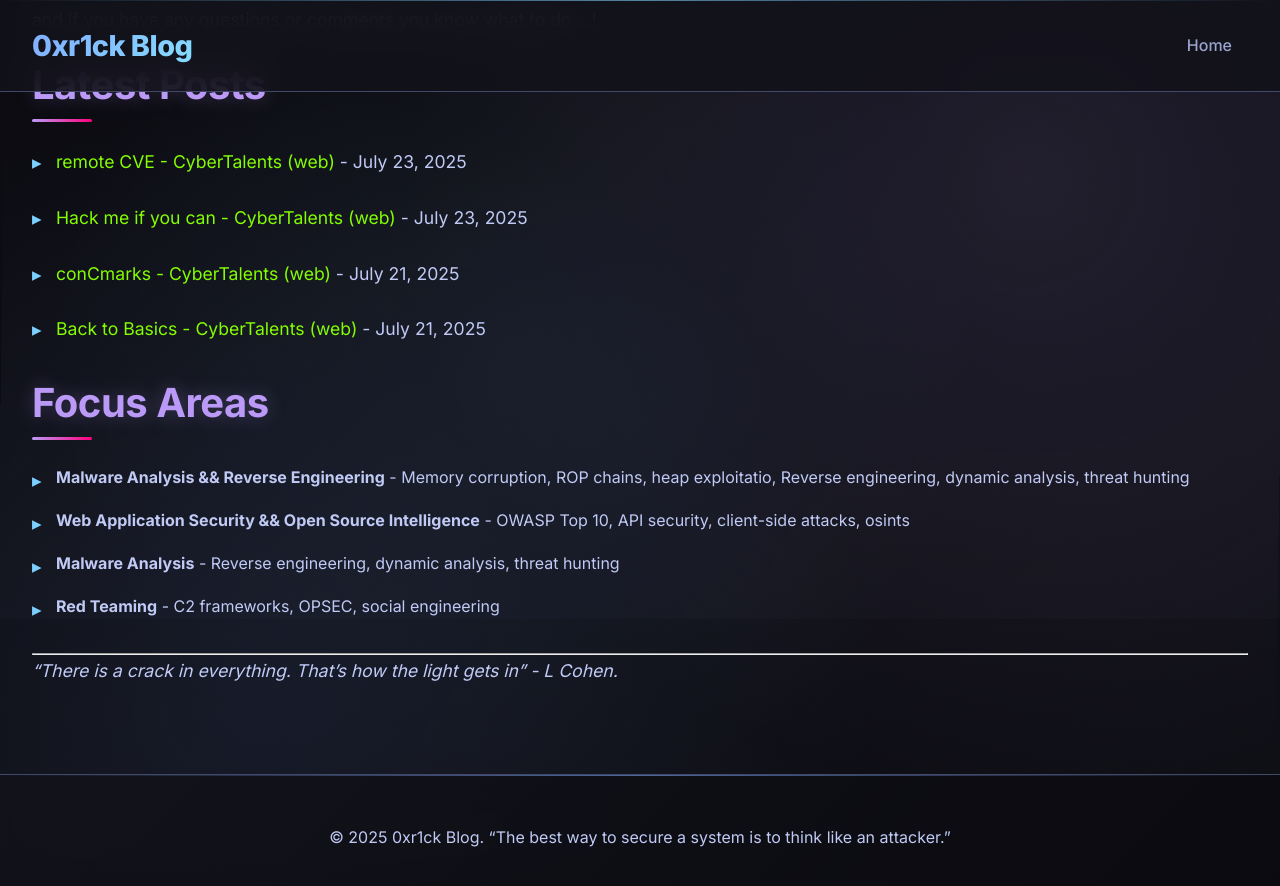
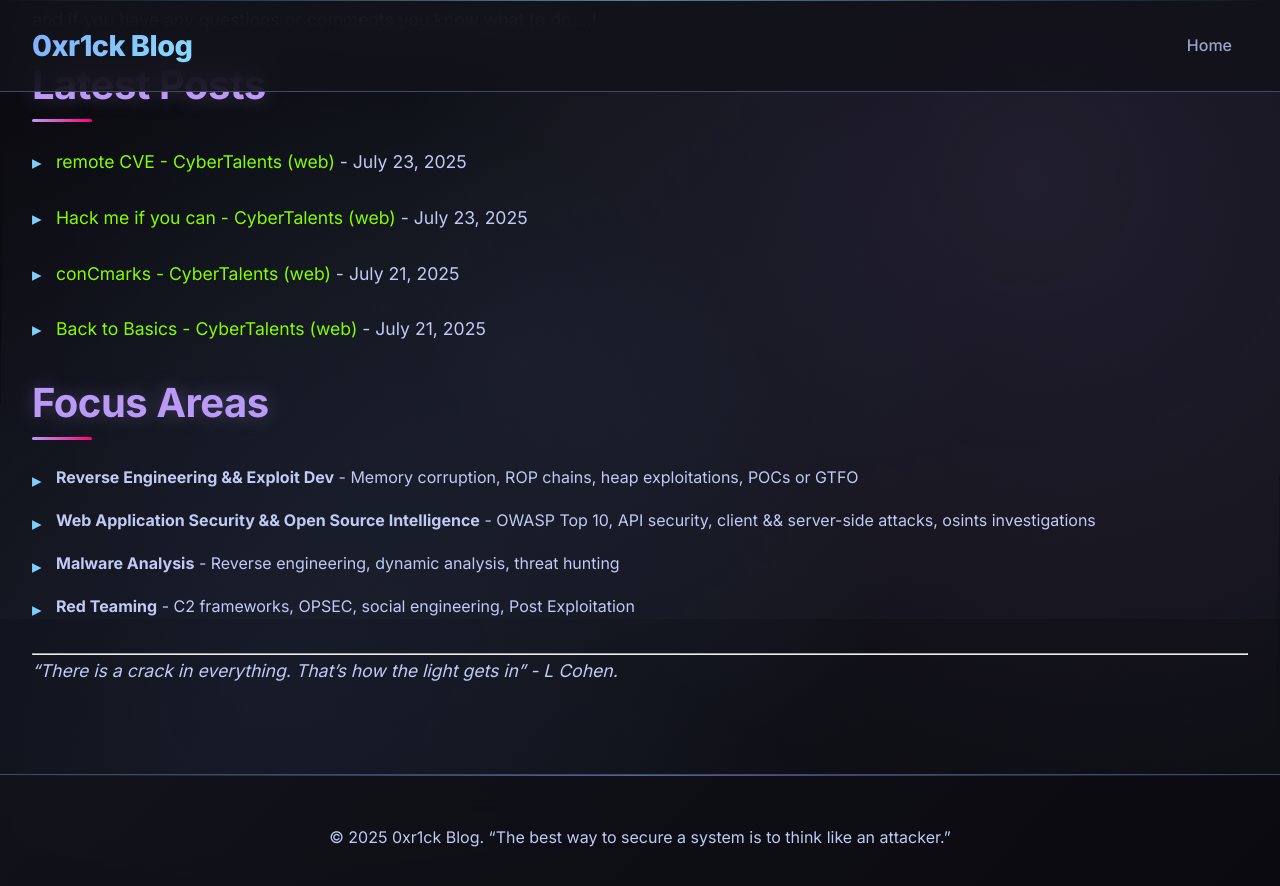
Before and after one commit to 0xr1ck/0xr1ck.github.io, a Jekyll site: the page built from index.md, in a window 1280 px wide and 900 px high, scrolled down 281 px. Shown: the top 886 px of the window. Built offline with Jekyll 4.4.1, drawn with Linux system fonts in a browser that asks for light colours.

Commit message:
Update index.md

```diff
--- a/index.md
+++ b/index.md
@@ -15,10 +15,10 @@ for fun & profits and if you have any questions or comments you know what to do.
 
 ## Focus Areas
 
-- **Malware Analysis && Reverse Engineering** - Memory corruption, ROP chains, heap exploitatio, Reverse engineering, dynamic analysis, threat hunting
-- **Web Application Security && Open Source Intelligence** - OWASP Top 10, API security, client-side attacks, osints
+- **Reverse Engineering && Exploit Dev** - Memory corruption, ROP chains, heap exploitations, POCs or GTFO
+- **Web Application Security && Open Source Intelligence** - OWASP Top 10, API security, client && server-side attacks, osints investigations
 - **Malware Analysis** - Reverse engineering, dynamic analysis, threat hunting
-- **Red Teaming** - C2 frameworks, OPSEC, social engineering
+- **Red Teaming** - C2 frameworks, OPSEC, social engineering, Post Exploitation
 
 ---
 
```
